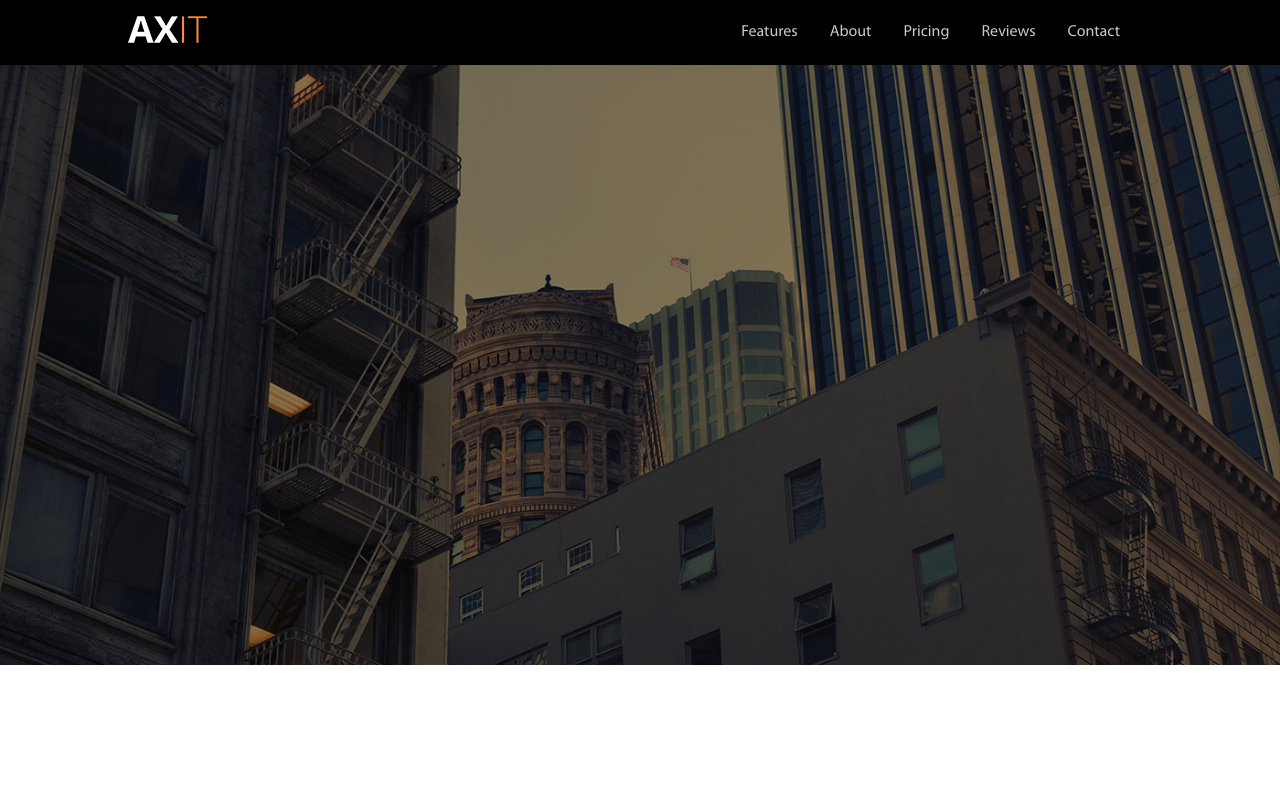
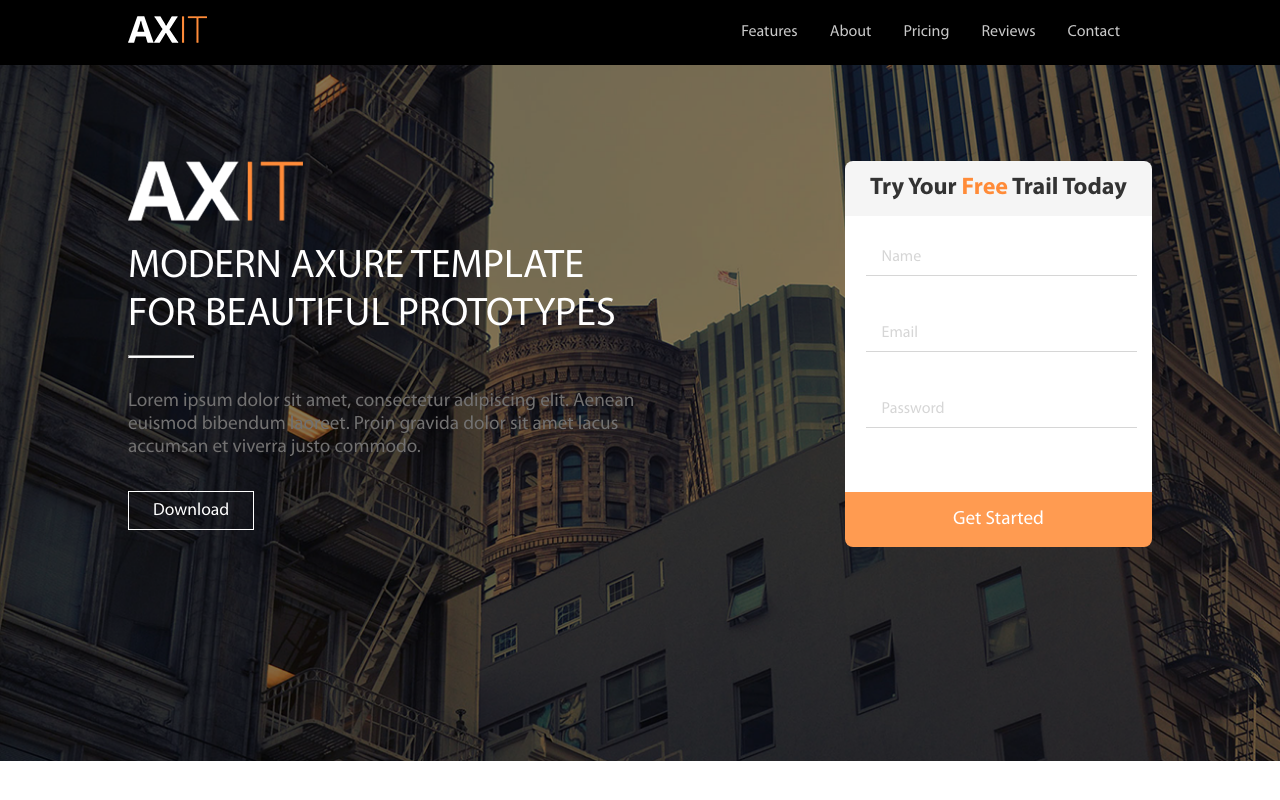
Before and after one commit to MuzammilRafay/Batch-Five, a plain HTML site: page html-css/11-Axit-Layout/index.html in a window 1280 px wide. Drawn offline with Linux system fonts and the light colour scheme.

Commit message:
working on axit layout

```diff
--- a/html-css/11-Axit-Layout/assets/css/style.css
+++ b/html-css/11-Axit-Layout/assets/css/style.css
@@ -2,6 +2,12 @@
   --black: black;
   --white: white;
   --text-color: #c9c9c9;
+  --text-color-2: #727171;
+  --text-color-3: #333333;
+  --primary-color: #ff8b38;
+  --primary-color-2: #ff9b51;
+  --border-color: #d6d6d6;
+  --trail-form-header-color: #f5f5f5;
   --font-family: "Myriad Pro Regular";
 }
 
@@ -65,4 +71,92 @@ header {
   background-repeat: no-repeat;
   background-size: cover;
   background-attachment: fixed;
+  padding-top: 6rem;
 }
+
+#introduction-sub-section {
+  display: flex;
+  justify-content: space-between;
+}
+
+.first-item-introduction {
+  flex-basis: 50%;
+}
+
+.second-item-introduction {
+  flex-basis: 30%;
+}
+.common-heading {
+  font-size: 2.5rem;
+  color: var(--white);
+  font-weight: 100;
+  margin-top: 1rem;
+  margin-bottom: 1rem;
+}
+.common-hr {
+  width: 4rem;
+  margin-bottom: 2rem;
+  height: 1px;
+  background: var(--white);
+}
+.common-paragraph {
+  color: var(--text-color-2);
+  font-size: 1.2rem;
+  margin-bottom: 2rem;
+}
+.common-download-btn {
+  background-color: transparent;
+  color: var(--white);
+  border: 1px solid var(--white);
+  font-size: 1.1rem;
+  padding: 0.5rem 1.5rem;
+}
+#trail-form-header {
+  background-color: var(--trail-form-header-color);
+  text-align: center;
+  padding: 0.8rem 1rem;
+  border-top-left-radius: 0.5rem;
+  border-top-right-radius: 0.5rem;
+}
+
+#trail-form-header h2 {
+  color: var(--text-color-3);
+}
+
+#trail-form-header h2 span {
+  color: var(--primary-color);
+}
+
+#trail-form-body {
+  background-color: var(--white);
+  padding: 1.5rem 1.3rem;
+}
+#trail-form-body input {
+  width: 90%;
+  margin-bottom: 2.5rem;
+  padding: 0.5rem 1rem;
+  border: none;
+  border-bottom: 1px solid var(--border-color);
+  color: var(--border-color);
+  font-size: 1rem;
+}
+
+#trail-form-body input::placeholder {
+  color: var(--border-color);
+}
+
+#trail-form-body input:focus-visible {
+  outline: none;
+}
+
+#trail-form-footer button {
+  background-color: var(--primary-color-2);
+  width: 100%;
+  border: none;
+  outline: none;
+  color: var(--white);
+  padding: 1rem 2rem;
+  border-bottom-left-radius: 0.5rem;
+  border-bottom-right-radius: 0.5rem;
+  font-size: 1.2rem;
+}
--- a/html-css/11-Axit-Layout/index.html
+++ b/html-css/11-Axit-Layout/index.html
@@ -26,9 +26,36 @@
     </header>
 
     <section id="introduction-section">
-      <div class="container">
-        <div class="first-item-introduction">&nbsp;</div>
-        <div class="second-item-introduction">&nbsp;</div>
+      <div class="container" id="introduction-sub-section">
+        <div class="first-item-introduction">
+          <img src="./assets/images/Logo2.png" id="logo-2" alt="Logo2" />
+          <h2 class="common-heading">
+            MODERN AXURE TEMPLATE <br />
+            FOR BEAUTIFUL PROTOTYPES
+          </h2>
+          <hr class="common-hr" />
+          <p class="common-paragraph">
+            Lorem ipsum dolor sit amet, consectetur adipiscing elit. Aenean
+            euismod bibendum laoreet. Proin gravida dolor sit amet lacus
+            accumsan et viverra justo commodo.
+          </p>
+          <button class="common-download-btn">Download</button>
+        </div>
+        <div class="second-item-introduction">
+          <div id="trail-form-header">
+            <h2>Try Your <span>Free</span> Trail Today</h2>
+          </div>
+          <form>
+            <div id="trail-form-body">
+              <input type="text" placeholder="Name" />
+              <input type="text" placeholder="Email" />
+              <input type="text" placeholder="Password" />
+            </div>
+            <div id="trail-form-footer">
+              <button>Get Started</button>
+            </div>
+          </form>
+        </div>
       </div>
     </section>
   </body>
```
